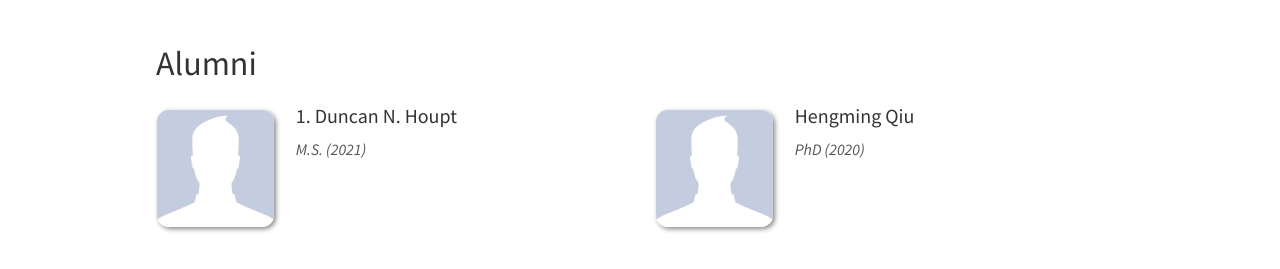
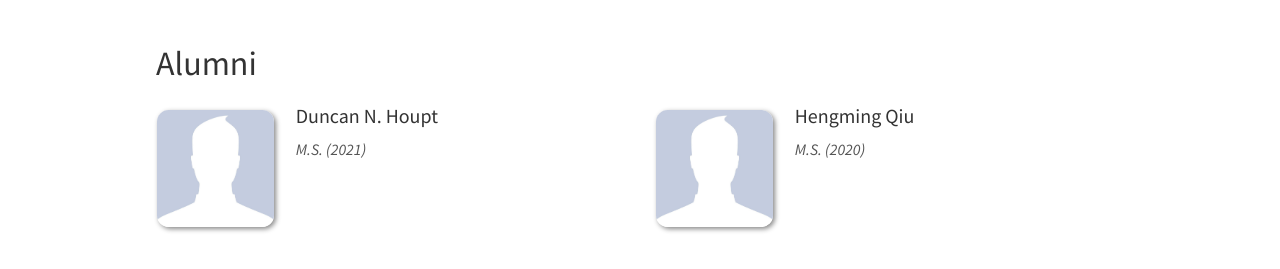
Before and after one commit to choidnalab/choidnalab.github.io, a Jekyll site: the page built from _pages/team.md, in a window 1280 px wide and 900 px high, scrolled down 1220 px. Shown: the part 157-426 px from the top of the window. Built offline with Jekyll 4.4.1, drawn with Linux system fonts in a browser that asks for light colours; nearby versions of some CDN libraries.

Commit message:
Update alumni_members.yml

```diff
--- a/_data/alumni_members.yml
+++ b/_data/alumni_members.yml
@@ -1,4 +1,4 @@
-- name: 1.	Duncan N. Houpt
+- name: Duncan N. Houpt
   photo: nopic.jpg
   info: M.S. (2021)
   email:
@@ -11,7 +11,7 @@
 
 - name: Hengming Qiu
   photo: nopic.jpg
-  info: PhD (2020)
+  info: M.S. (2020)
   email:
   duration:
   number_educ: 0
```
